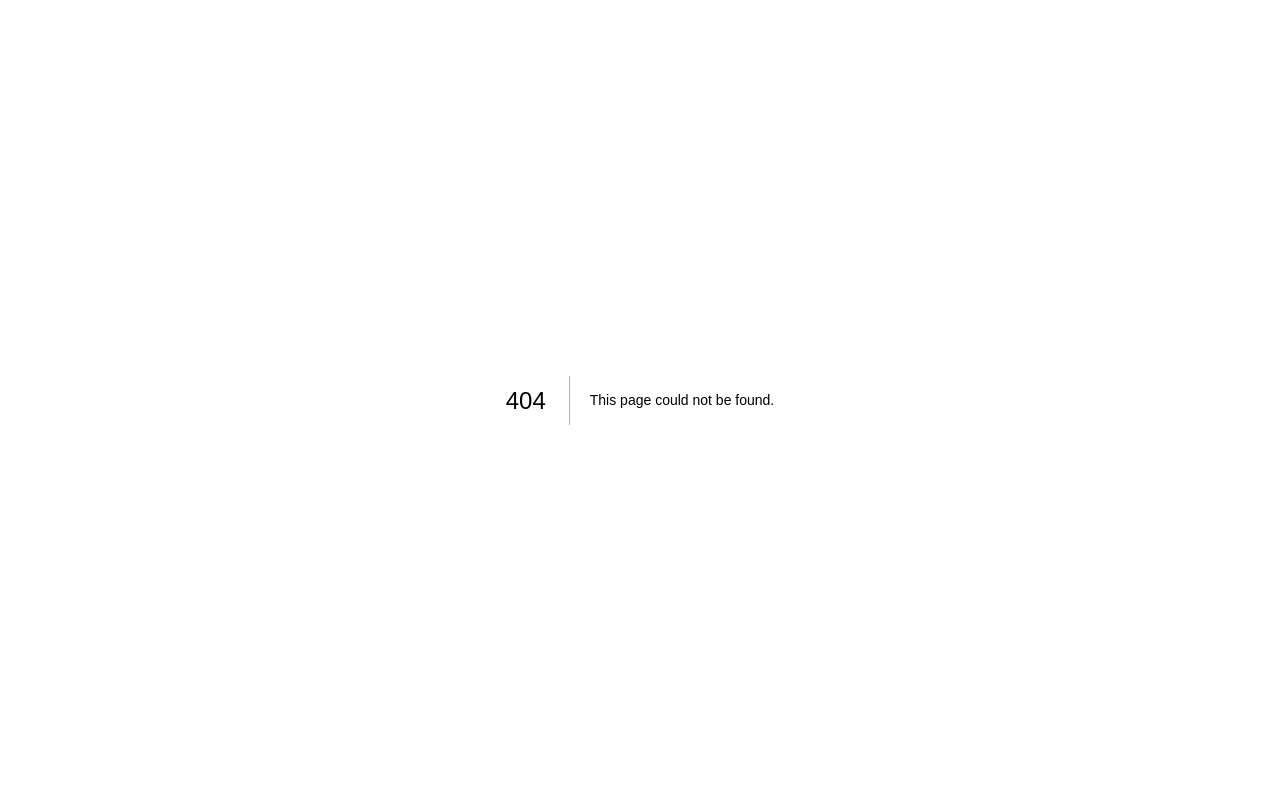
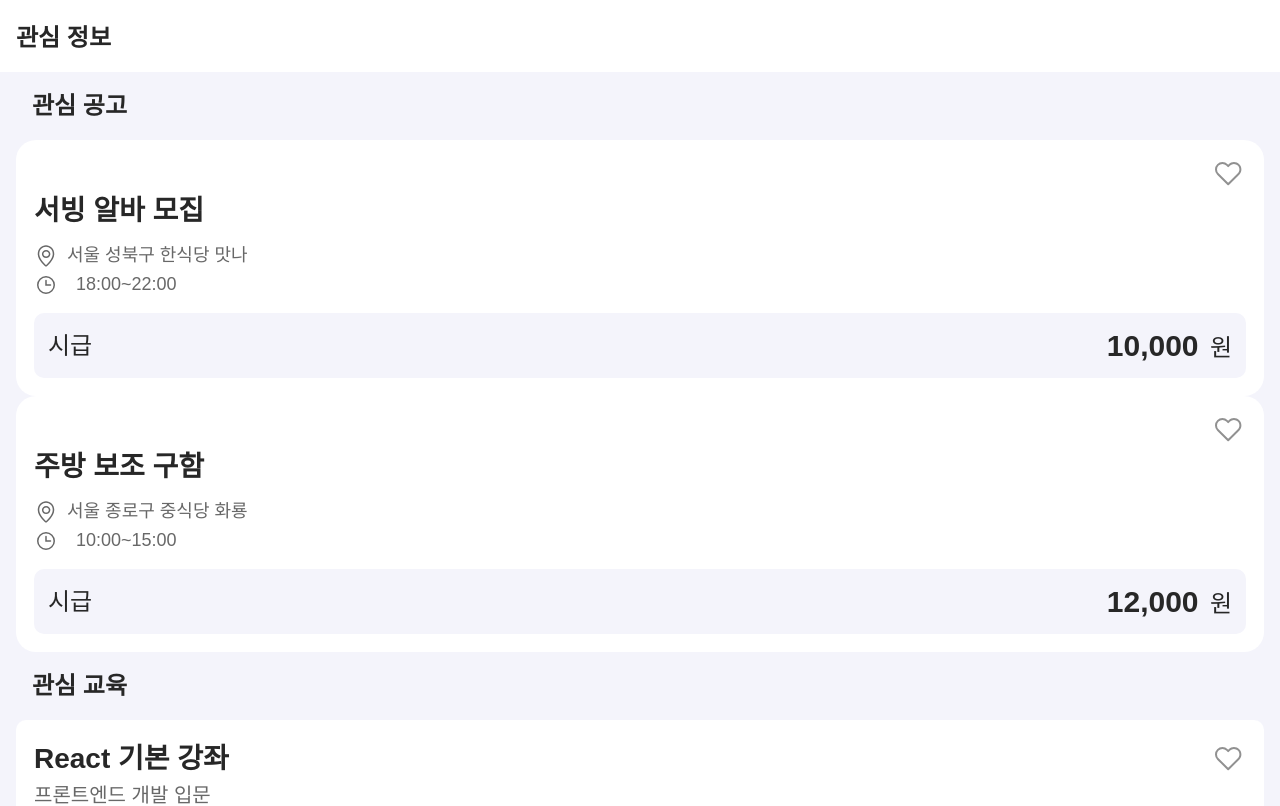
Before and after one commit to SKTHON-sixthsense/sixthsense-fe, a Next.js app: page /interest in a window 1280 px wide. Before the commit this address had no page. Shown: the top 806 px of the page. Built offline with nearby package versions, Linux system fonts and the light colour scheme; a web font is replaced by a local one.

Commit message:
api(interest): 관심 페이지

```diff
--- a/src/app/(home)/Content.tsx
+++ b/src/app/(home)/Content.tsx
@@ -1,56 +1,44 @@
 import EmployCard from "./EmployCard";
 
-const employs = [
-  {
-    id: 1,
-    title: "서빙 알바 구합니다",
-    store: "한식당 맛나",
-    location: "서울시 성북구 동선동 동소문로 20가길 2",
-    date: "2025-09-20",
-    uploadDate: "09.18",
-    time: "18:00~22:00",
-    pay: 10000,
-  },
-  {
-    id: 2,
-    title: "주방 보조 구합니다",
-    store: "중식당 화룡",
-    location: "서울시 종로구 종로1가 23-5",
-    date: "2025-09-22",
-    uploadDate: "09.18",
-    time: "10:00~15:00",
-    pay: 10000,
-  },
-  {
-    id: 3,
-    title: "카페 알바 모집",
-    store: "카페 모카",
-    location: "서울시 마포구 상수동 와우산로 15길 20",
-    date: "2025-09-25",
-    uploadDate: "09.18",
-    time: "12:00~17:00",
-    pay: 10000,
-  },
-];
+interface ContentProps {
+  employs: {
+    id: number;
+    postName: string;
+    companyName: string;
+    workLocation: string;
+    salary: string;
+    workDays: string;
+    workHours: string;
+  }[];
+  loading: boolean;
+}
 
-export default function Content() {
+export default function Content({ employs, loading }: ContentProps) {
+  if (loading) {
+    return <div className="p-4 text-center text-white">로딩 중...</div>;
+  }
+
+  if (employs.length === 0) {
+    return <div className="p-4 text-center text-white">조건에 맞는 공고가 없습니다.</div>;
+  }
+
   return (
     <div className="bg-[#F4F4FB] p-[16px] pt-[25px]">
       <p className="text-[18px] font-[500] text-[#919191]">맞춤 공고</p>
       <div className="mt-4 flex flex-col gap-[20px]">
         {employs.map((employ) => {
-          const shortLocation = employ.location.split(" ").slice(0, 3).join(" ");
+          const shortLocation = employ.workLocation.split(" ").slice(0, 3).join(" ");
           return (
             <EmployCard
               key={employ.id}
               id={employ.id}
-              title={employ.title}
-              store={employ.store}
+              title={employ.postName}
+              store={employ.companyName}
               location={shortLocation}
-              date={employ.date}
-              uploadDate={employ.uploadDate}
-              time={employ.time}
-              pay={employ.pay}
+              date={employ.workDays}
+              uploadDate="-"
+              time={employ.workHours}
+              pay={Number(employ.salary.replace(/\D/g, "")) || 0}
             />
           );
         })}
--- a/src/app/(home)/page.tsx
+++ b/src/app/(home)/page.tsx
@@ -1,13 +1,62 @@
+"use client";
+
 import AiSection from "./AiSection";
 import Content from "./Content";
 import FilterBar from "./FilterBar";
-// import { privateAPI } from "@/shared/api/apiInstance";
+import { privateAPI } from "@/shared/api/apiInstance";
+import { useEffect, useState } from "react";
 
 import Logo from "@/assets/icon/Logo.svg";
 
+interface Employ {
+  id: number;
+  postName: string;
+  companyName: string;
+  s3Url: string;
+  status: string;
+  workLocation: string;
+  salary: string;
+  workDays: string;
+  workHours: string;
+  jobCategory: string;
+  detailJobCategory: string[];
+  employmentType: string;
+  benefits: string;
+  educationRequirement: string;
+  preferredQualifications: string;
+  homepageUrl: string;
+  callNum: string;
+}
+
 export default function HomePage() {
+  const [employs, setEmploys] = useState<Employ[]>([]);
+  const [loading, setLoading] = useState(true);
   const location = "서울시 성북구";
-  const jobs = ["직업1", "직업2"];
+  const jobs: string[] = [];
+
+  useEffect(() => {
+    const fetchEmploys = async () => {
+      try {
+        setLoading(true);
+        const res = await privateAPI.get("/api/search/results", {});
+        console.log(res);
+
+        if (res.data.success) {
+          setEmploys(res.data.data);
+        } else {
+          console.warn("[API 응답 실패]", res.data);
+          setEmploys([]);
+        }
+      } catch (error) {
+        console.error(error);
+        setEmploys([]);
+      } finally {
+        setLoading(false);
+      }
+    };
+
+    fetchEmploys();
+  }, []);
 
   return (
     <main className="bg-[#9861A6]">
@@ -16,7 +65,7 @@ export default function HomePage() {
       </header>
       <AiSection />
       <FilterBar location={location} jobs={jobs} />
-      <Content />
+      <Content employs={employs} loading={loading} />
     </main>
   );
 }
--- /dev/null
+++ b/src/app/interest/page.tsx
@@ -0,0 +1,103 @@
+"use client";
+
+import { useState, useEffect } from "react";
+import EduCard from "../education/EduCard";
+import EmployCard from "../(home)/EmployCard";
+
+type Edu = {
+  id: number;
+  title: string;
+  summary: string;
+  isLiked?: boolean;
+};
+
+type Job = {
+  id: number;
+  title: string;
+  location: string;
+  time: string;
+  pay: number;
+};
+
+export default function InterestPage() {
+  const [jobs, setJobs] = useState<Job[]>([]);
+  const [edus, setEdus] = useState<Edu[]>([]);
+  const [loading, setLoading] = useState(true);
+
+  useEffect(() => {
+    // 더미 데이터 생성
+    const dummyJobs: Job[] = [
+      {
+        id: 1,
+        title: "서빙 알바 모집",
+        location: "서울 성북구 한식당 맛나",
+        time: "18:00~22:00",
+        pay: 10000,
+      },
+      {
+        id: 2,
+        title: "주방 보조 구함",
+        location: "서울 종로구 중식당 화룡",
+        time: "10:00~15:00",
+        pay: 12000,
+      },
+    ];
+
+    const dummyEdus: Edu[] = [
+      { id: 101, title: "React 기본 강좌", summary: "프론트엔드 개발 입문", isLiked: true },
+      { id: 102, title: "Python 데이터 분석", summary: "Pandas/Numpy 실습", isLiked: false },
+    ];
+
+    setTimeout(() => {
+      setJobs(dummyJobs);
+      setEdus(dummyEdus);
+      setLoading(false);
+    }, 1000);
+  }, []);
+
+  return (
+    <div className="bg-[#F4F4FB]">
+      <header className="w-full bg-white pt-[20px] pb-[16px]">
+        <p className="pl-[16px] text-[24px] font-[600]">관심 정보</p>
+      </header>
+
+      {/* 관심 공고 섹션 */}
+      <div className="m-[16px]">
+        <p className="pb-[16px] pl-[16px] text-[24px] font-[600]">관심 공고</p>
+        {loading ? (
+          <p className="text-center text-gray-500">로딩 중...</p>
+        ) : jobs.length > 0 ? (
+          jobs.map((job) => (
+            <EmployCard
+              key={job.id}
+              id={job.id}
+              title={job.title}
+              location={job.location}
+              time={job.time}
+              pay={job.pay}
+              uploadDate={""}
+              store={""}
+              date={""}
+            />
+          ))
+        ) : (
+          <p className="text-center text-gray-500">관심 공고가 없습니다.</p>
+        )}
+      </div>
+
+      {/* 관심 교육 섹션 */}
+      <div className="m-[16px]">
+        <p className="pb-[16px] pl-[16px] text-[24px] font-[600]">관심 교육</p>
+        {loading ? (
+          <p className="text-center text-gray-500">로딩 중...</p>
+        ) : edus.length > 0 ? (
+          edus.map((edu) => (
+            <EduCard key={edu.id} id={edu.id} title={edu.title} desc={edu.summary} />
+          ))
+        ) : (
+          <p className="text-center text-gray-500">관심 교육이 없습니다.</p>
+        )}
+      </div>
+    </div>
+  );
+}
```
